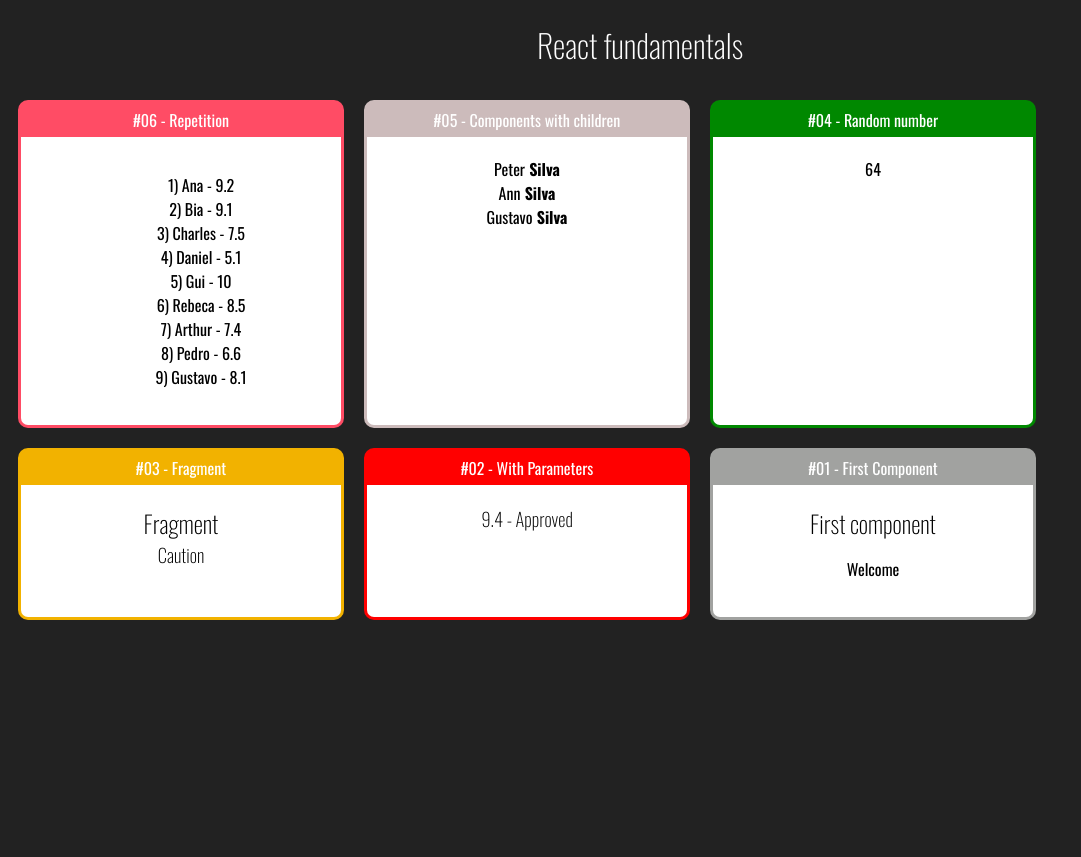
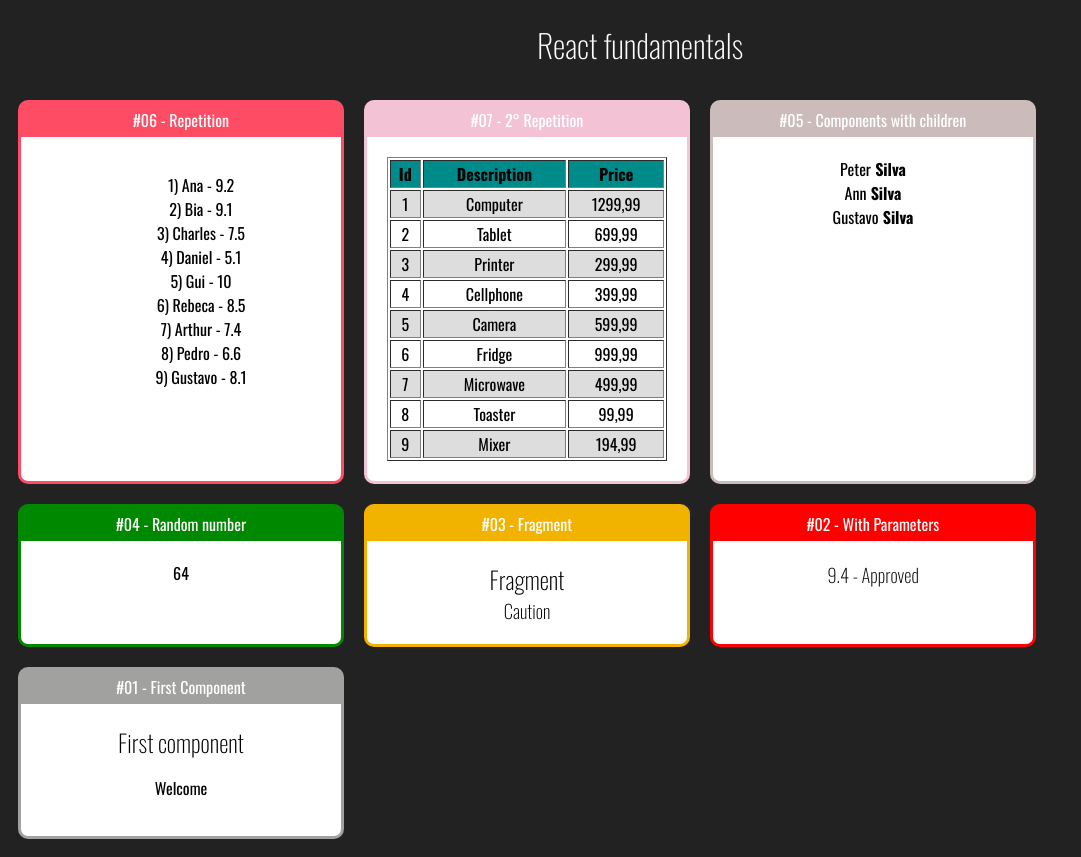
Before and after one commit to Breno-do-val/react-fundamentals, a React (Create React App) app: page / in a window 1280 px wide. Shown: the whole page, without its empty margins (0-1081 px from the left). Before the commit the page ends 800 px from the top, so only its background shows below. Built offline with nearby package versions, Linux system fonts and the light colour scheme.

Commit message:
feat(listProducts): add component for listing products

```diff
--- a/src/App.jsx
+++ b/src/App.jsx
@@ -8,8 +8,9 @@ import Family from './components/basic/Family';
 import FamilyMember from './components/basic/FamilyMember';
 import First from './components/basic/First';
 import Fragment from './components/basic/Fragment';
-import ListStudents from './components/repetition/listStudents';
+import ListStudents from './components/repetition/ListStudents';
 import Random from './components/basic/Random';
+import ListProducts from './components/repetition/ListProducts';
 
 export default () => (
     <div id="app" className="App">
@@ -18,6 +19,10 @@ export default () => (
         <div className="Cards">
             <Card title="#06 - Repetition" color="#FF4C65">
                 <ListStudents />
+            </Card>
+
+            <Card title="#07 - 2° Repetition" color="#F3C2D4">
+                <ListProducts />
             </Card>
             <Card title="#05 - Components with children" color="#CBB">
                 <Family surname="Silva">
--- /dev/null
+++ b/src/components/repetition/ListProducts.css
@@ -0,0 +1,11 @@
+.ProductList table {
+    width: 100%;
+}
+
+.ProductList th {
+    background-color: #008b8b;
+}
+
+.ProductList .Even{
+    background-color: #ddd;
+}
--- /dev/null
+++ b/src/components/repetition/ListProducts.jsx
@@ -0,0 +1,32 @@
+import React from 'react';
+import products from './../../data/products';
+import './ListProducts.css'
+
+export default props => {
+
+    const productsTd = products.map((product, id) => {
+        return (
+            <tr key={ product.id } className={ id % 2 === 0 ? 'Even' : '' }>
+                <td>{ product.id }</td>
+                <td>{ product.description }</td>
+                <td>{ product.price.toFixed(2).replace('.', ',') }</td>
+            </tr>
+        )
+    });
+
+    return (
+        <div className="ProductList">
+            <table border="1">
+                <tr>
+                    <th>Id</th>
+                    <th>Description</th>
+                    <th>Price</th>
+                </tr>
+                <tbody>
+                    { productsTd }
+                </tbody>
+            </table>
+        </div>
+
+    );
+}
--- /dev/null
+++ b/src/data/products.js
@@ -0,0 +1,11 @@
+export default [
+    { id: 1, description: 'Computer', price: 1299.99 },
+    { id: 2, description: 'Tablet', price: 699.99 },
+    { id: 3, description: 'Printer', price: 299.99 },
+    { id: 4, description: 'Cellphone', price: 399.99 },
+    { id: 5, description: 'Camera', price: 599.99 },
+    { id: 6, description: 'Fridge', price: 999.99 },
+    { id: 7, description: 'Microwave', price: 499.99 },
+    { id: 8, description: 'Toaster', price: 99.99 },
+    { id: 9, description: 'Mixer', price: 194.99 },
+]
```
Also changed, not shown: src/components/repetition/ListStudents.jsx (renamed from src/components/repetition/listStudents.jsx).
